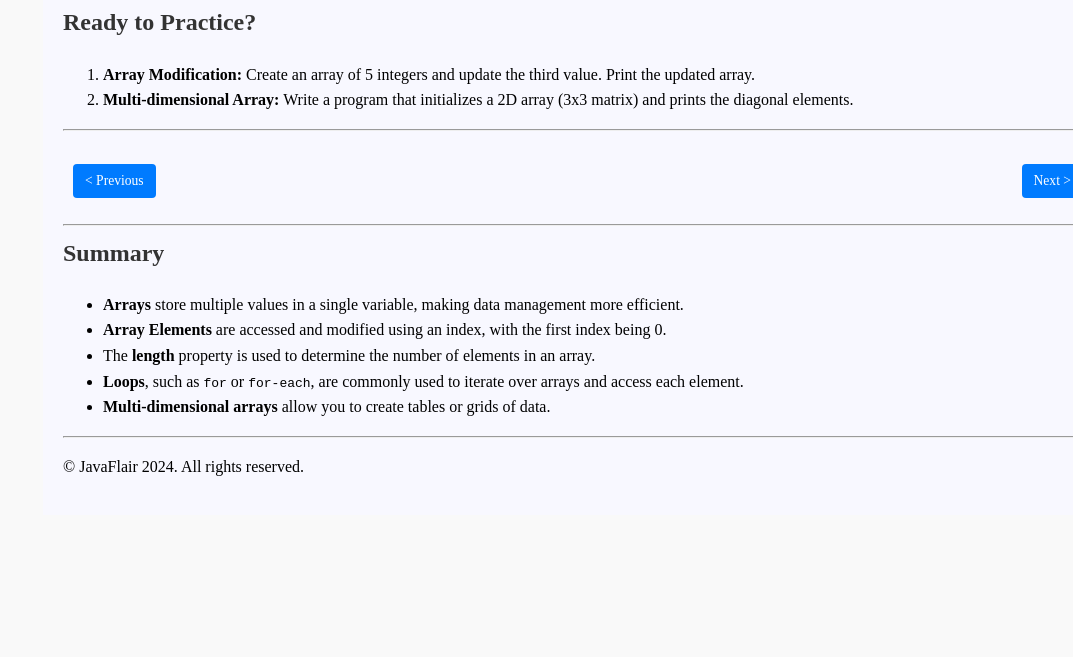
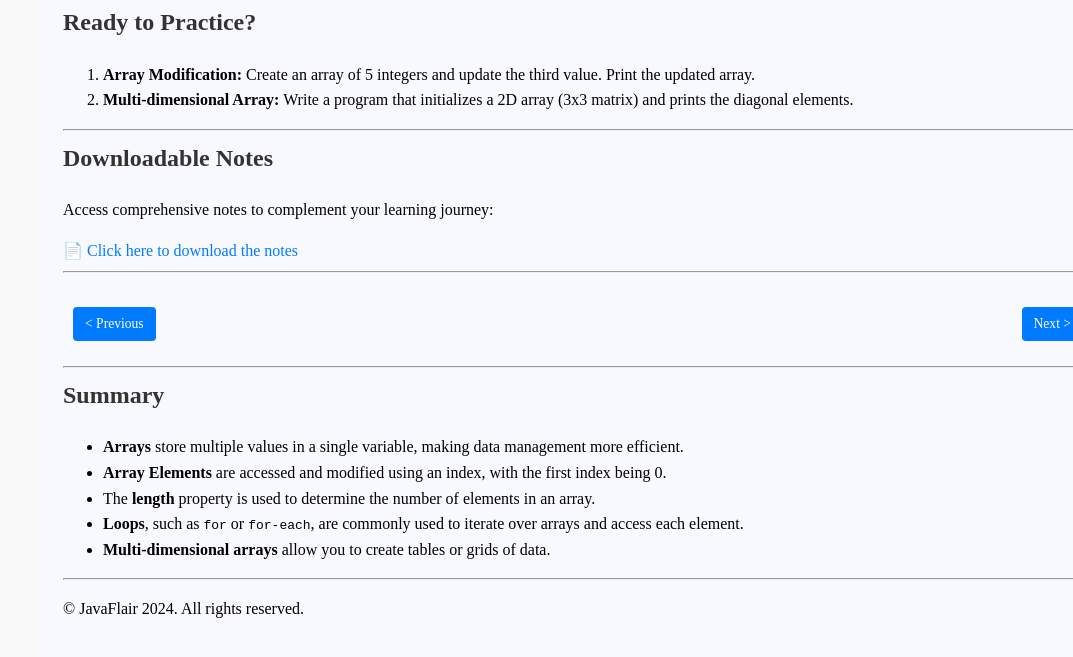
Before and after one commit to Sahana-36-Aradhya/JavaFlair-Learning-Platform, a plain HTML site: page Array.html in a window 1280 px wide. Shown: the part 5183-5840 px from the top of the page, without its empty margins (207-1280 px from the left). Before the commit the page ends 5698 px from the top, so only its background shows below. Drawn offline with nearby package versions, Linux system fonts and the light colour scheme; files whose address does not match are found by name.

Commit message:
Update Array.html

```diff
--- a/Array.html
+++ b/Array.html
@@ -215,6 +215,14 @@ System.out.println(matrix[1][2]);</code></pre>
 
     </section>
 
+       <section>
+        <h2>Downloadable Notes</h2>
+                <p>Access comprehensive notes to complement your learning journey:</p>
+                <a href="https://drive.google.com/uc?export=download&id=1H5U8jceCzKLwfYYGbKseoVPNQum8RBdo" class="download-button">
+                    📄 Click here to download the notes </a>
+              <hr>
+      </section>
+
 </main>
 
     <nav role="navigation">
```
